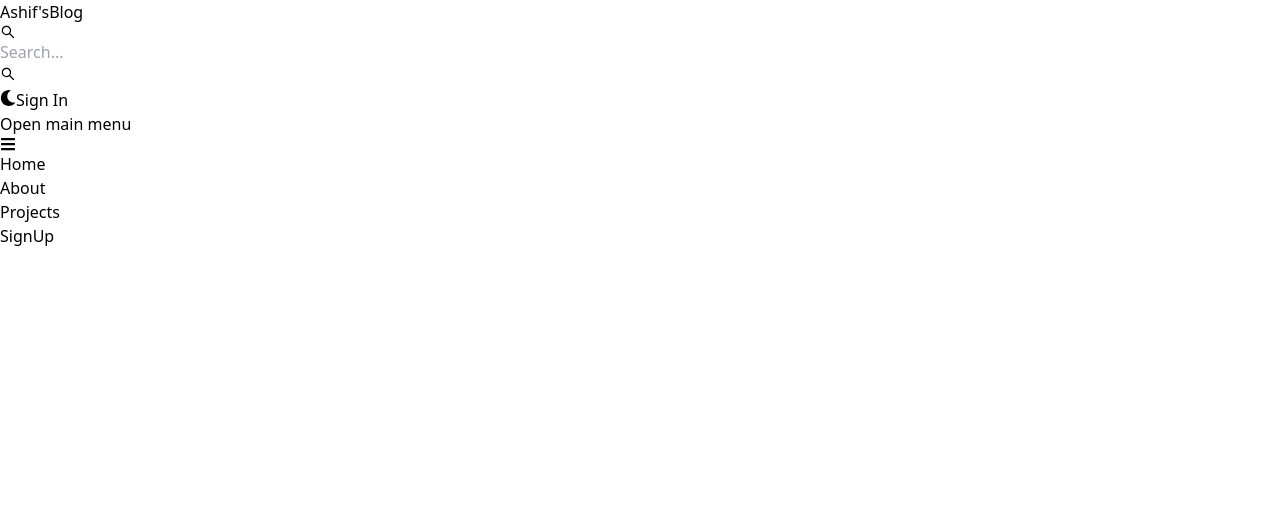
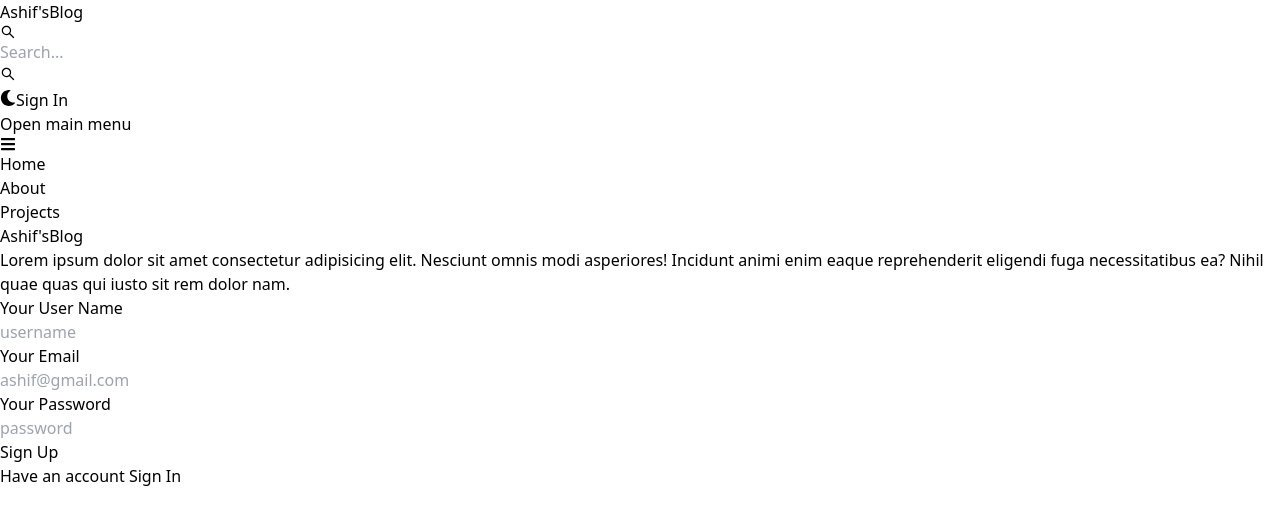
Before and after one commit to apply007/mern-blog, a React (Vite) app in the folder client/: page /sign-up in a window 1280 px wide. Shown: the top 524 px of the page. Built offline with nearby package versions, Linux system fonts and the light colour scheme.

Commit message:
ui signup

```diff
--- a/client/src/pages/SignUp.jsx
+++ b/client/src/pages/SignUp.jsx
@@ -1,7 +1,66 @@
-import React from 'react'
+import { Button, Label, TextInput } from "flowbite-react";
+import React from "react";
+import { Link } from "react-router-dom";
 
 export default function SignUp() {
   return (
-    <div>SignUp</div>
-  )
+    <div className="min-h-screen mt-20">
+      <div className="gap-5 flex p-3 max-w-3xl mx-auto flex-col md:flex-row md:items-center">
+        {/* left */}
+        <div className="flex-1">
+          <Link to={"/"} className="text-4xl font-bold dark:text-white">
+            <span className="px-2 py-1 rounded-lg bg-gradient-to-r from-indigo-500 via-purple-500 to-pink-500 text-white">
+              Ashif's
+            </span>
+            Blog
+          </Link>
+
+          <p className="text-sm mt-5">
+            Lorem ipsum dolor sit amet consectetur adipisicing elit. Nesciunt
+            omnis modi asperiores! Incidunt animi enim eaque reprehenderit
+            eligendi fuga necessitatibus ea? Nihil quae quas qui iusto sit rem
+            dolor nam.
+          </p>
+        </div>
+        {/* right */}
+        <div className="flex-1">
+          <form className="flex flex-col gap-4">
+            <div>
+              <Label value="Your User Name"></Label>
+              <TextInput
+                type="text"
+                placeholder="username"
+                id="username"
+              ></TextInput>
+            </div>
+            <div>
+              <Label value="Your Email"></Label>
+              <TextInput
+                type="email"
+                placeholder="ashif@gmail.com"
+                id="email"
+              ></TextInput>
+            </div>
+            <div>
+              <Label value="Your Password"></Label>
+              <TextInput
+                type="password"
+                placeholder="password"
+                id="password"
+              ></TextInput>
+            </div>{" "}
+            <Button gradientDuoTone={"purpleToPink"} type="submit">
+              Sign Up
+            </Button>
+          </form>
+          <div className="flex items-center justify-between p-1">
+            <span>
+              Have an account
+            </span>
+            <Link to={'/sign-in'} className="text-sm text-blue-700"> Sign In</Link>
+          </div>
+        </div>
+      </div>
+    </div>
+  );
 }
```
